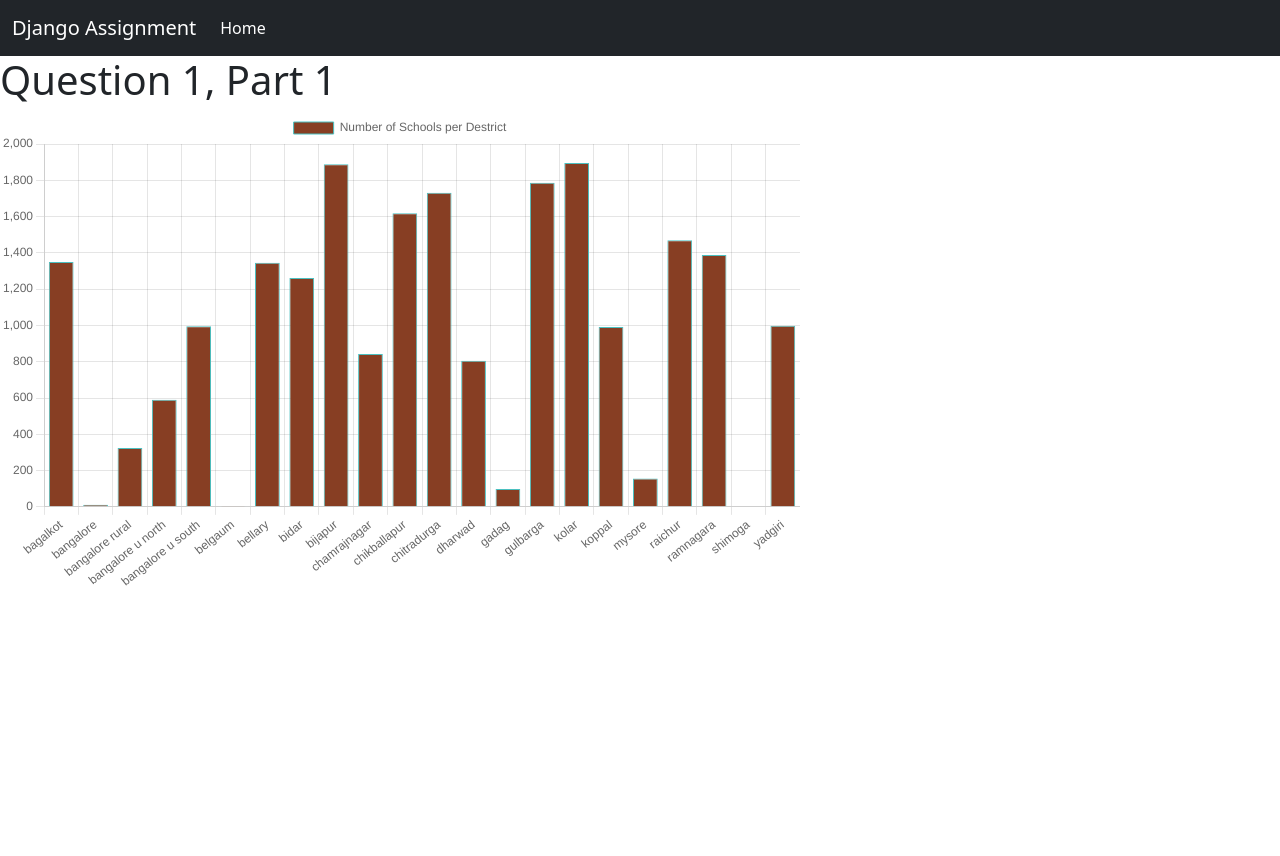
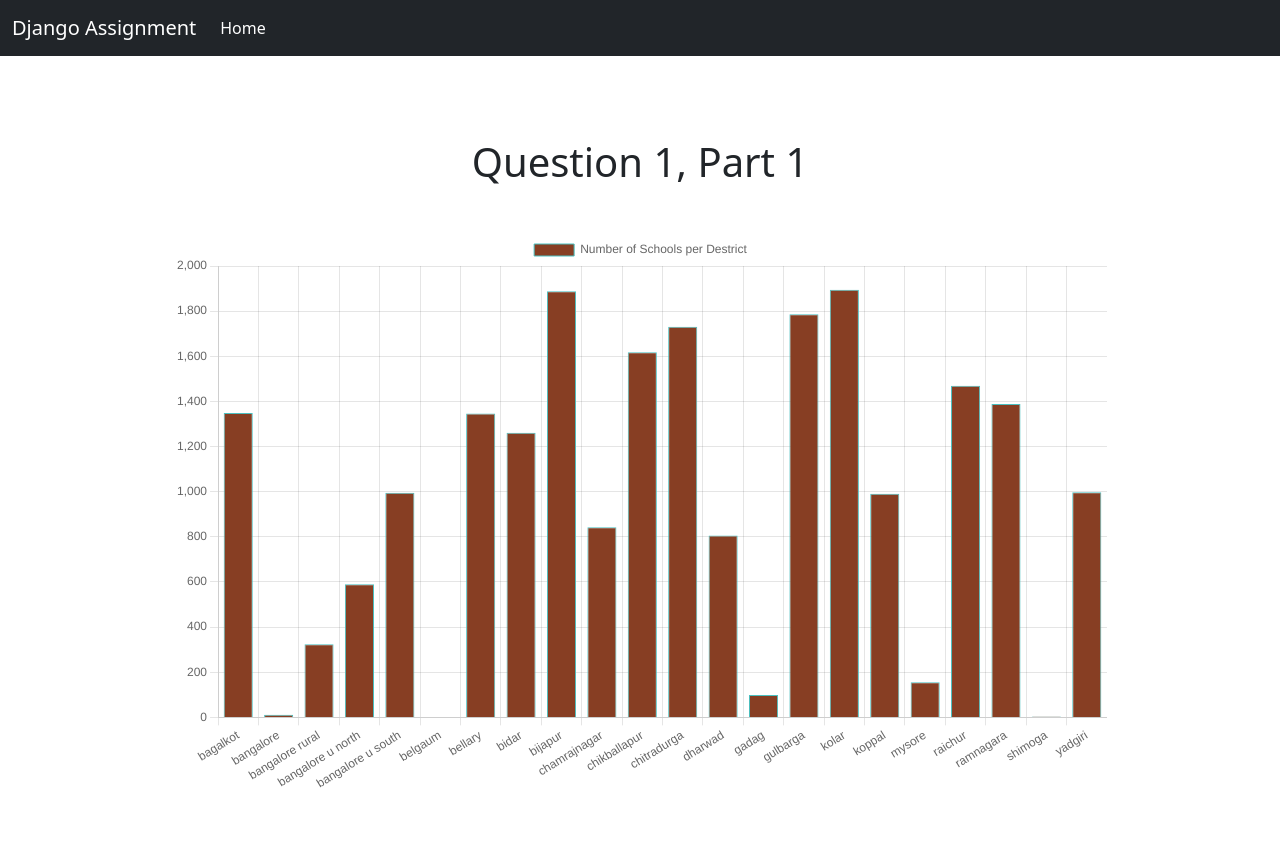
Before and after one commit to Bharatbardiya/Django-template-graph-assignment, a Django app: page /school/question/11 in a window 1280 px wide. Before the commit the page ends 586 px from the top, so only its background shows below. Run offline with Django 4.2, Linux system fonts and the light colour scheme; data comes from the database, SQL or seed files in the repository.

Commit message:
ui updated

```diff
--- a/backend/settings.py
+++ b/backend/settings.py
@@ -125,3 +125,7 @@ STATIC_URL = 'static/'
 # https://docs.djangoproject.com/en/4.2/ref/settings/#default-auto-field
 
 DEFAULT_AUTO_FIELD = 'django.db.models.BigAutoField'
+
+STATICFILES_DIRS = [
+    BASE_DIR / "static"
+]
--- a/school/templates/school/graphSolution11.html
+++ b/school/templates/school/graphSolution11.html
@@ -1,12 +1,10 @@
 {% extends 'base.html' %} {% load static %} {% block title %} Question
 {{question}} , Part {{part}} {% endblock title %} {% block content%}
-<h1>Question {{question}}, Part {{part}}</h1>
-
-
-<div style="max-height: 600px; max-width:800px">
-
-    <canvas id="matchesChart" width="500" height="300"></canvas>
-
+<div class="graph-div">
+    <h1>Question {{question}}, Part {{part}}</h1>
+    <div>
+        <canvas id="matchesChart" width="500" height="300"></canvas>
+    </div>
 </div>
 
 
--- a/school/views.py
+++ b/school/views.py
@@ -4,7 +4,6 @@ from django.db.models import Count
 # Create your views here.
 
 def index(request):
-
     return render(request,'school/index.html')
 
 def question_solution(request, questionNo):
--- /dev/null
+++ b/static/app.css
@@ -0,0 +1,18 @@
+.graph-div{
+    min-height: 100vh;
+    gap: 40px;
+    display: flex;
+    flex-direction: column;
+    justify-content: center;
+    align-items: center;
+}
+.graph-div > h1{
+    margin-top: 20px;
+}
+.graph-div > div{
+    width: 90%;
+    max-height: 70vh;
+    display: flex;
+    justify-content: center;
+
+}
--- a/templates/base.html
+++ b/templates/base.html
@@ -6,8 +6,10 @@
     <meta charset="UTF-8">
     <meta name="viewport" content="width=device-width, initial-scale=1.0">
     <title>{% block title %} default title {% endblock %}</title>
+    <link rel="stylesheet" href={% static "app.css" %}/>
     <link href="https://cdn.jsdelivr.net/npm/bootstrap@5.0.2/dist/css/bootstrap.min.css" rel="stylesheet" integrity="sha384-EVSTQN3/azprG1Anm3QDgpJLIm9Nao0Yz1ztcQTwFspd3yD65VohhpuuCOmLASjC" crossorigin="anonymous">
     <script src="https://cdn.jsdelivr.net/npm/chart.js"></script>
+
     {% block css_files %}{% endblock %}
 </head>
 <body>
```
Also changed, not shown: matches/templates/matches/graphSolution21.html (+5 -12 lines), matches/templates/matches/graphSolution22.html (+5 -6 lines), school/templates/school/graphSolution12.html (+6 -6 lines), school/templates/school/graphSolution13.html (+6 -5 lines).
